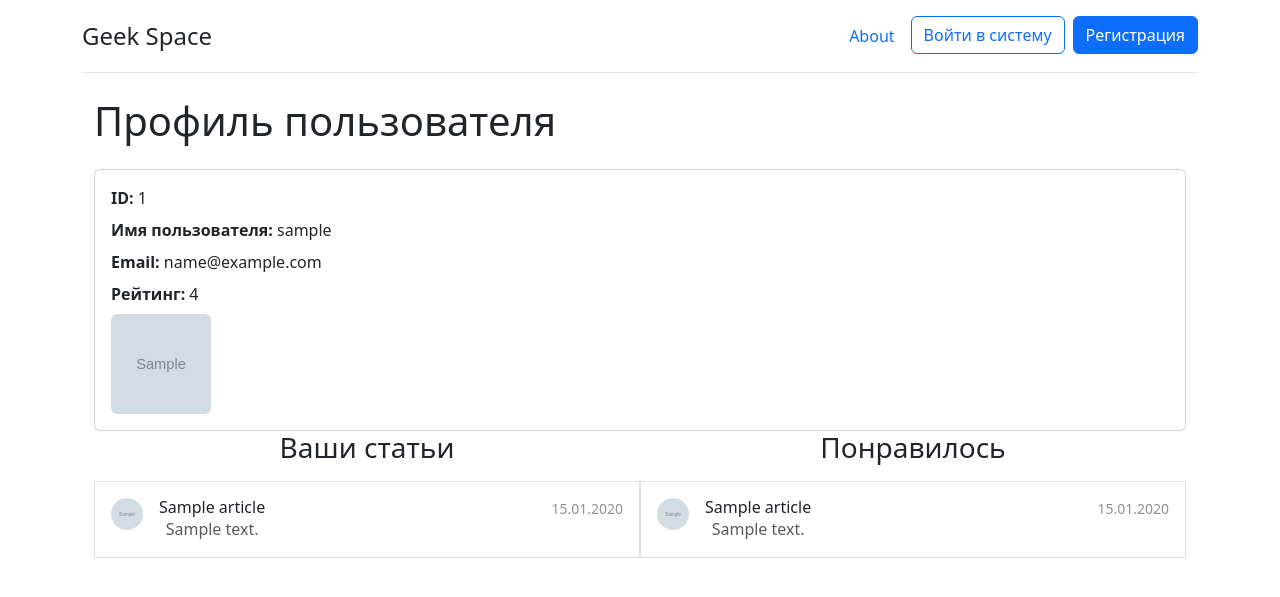
After one commit to mishakov1c/gaming_web, a Flask app: template webapp/templates/user/profile.html in a window 1280 px wide. The commit adds this page. Shown: the top 597 px of the page. Run offline with Flask 3, Linux system fonts and the light colour scheme; the template is opened without the code that fills it: values that come from a table or form of the project are taken from there, others are empty; tables that the repository leaves empty hold one stand-in row (values such as "Sample post"); grey boxes marked "Sample" are stand-in pictures; some libraries are stand-ins or nearby versions.

Commit message:
add profile page for another users and a little bit of admin staff

```diff
--- a/webapp/__init__.py
+++ b/webapp/__init__.py
@@ -3,6 +3,7 @@ from flask import Flask, flash, redirect, render_template, url_for
 from flask_login import LoginManager, current_user, login_required, login_user, logout_user
 from flask_migrate import Migrate
 from webapp.article.views import blueprint as article_blueprint
+from webapp.admin.views import blueprint as admin_blueprint
 from webapp.user.views import blueprint as user_blueprint
 from webapp.user.models import db, User
 
@@ -20,6 +21,7 @@ def create_app():
 
     app.register_blueprint(article_blueprint)
     app.register_blueprint(user_blueprint)
+    app.register_blueprint(admin_blueprint)
 
     @login_manager.user_loader
     def load_user(user_id):
--- a/webapp/templates/articles/index.html
+++ b/webapp/templates/articles/index.html
@@ -10,7 +10,7 @@
                     <h3>{{ news.title }}</h3>
                 </a>
 
-                <span style="font-weight:500;">{{ news.author.username }} | {{ news.written.strftime('%d.%m.%Y') }} | Комментарии: {{ news.comments_count() }}</span>
+                <span style="font-weight:500;"><a href="{{ url_for('user.another_profile', username=news.author.username) }}">{{ news.author.username }}</a> | {{ news.written.strftime('%d.%m.%Y') }} | Комментарии: {{ news.comments_count() }}</span>
 
                 {% if current_user.is_admin or (current_user.is_authenticated and current_user.id == news.author_id) %}
                     <a href="{{ url_for('article.edit_post', id=news['id']) }}">
--- /dev/null
+++ b/webapp/templates/user/profile.html
@@ -0,0 +1,54 @@
+{% extends 'base.html' %}
+
+{% block content %}
+
+<div class="container">
+    <h1 class="mb-4">Профиль пользователя</h1>
+    <div class="card">
+        <div class="card-body">
+            <p class="mb-2"><strong>ID:</strong> {{ user.id }}</p>
+            <p class="mb-2"><strong>Имя пользователя:</strong> {{ user.username }}</p>
+            <p class="mb-2"><strong>Email:</strong> {{ user.email }}</p>
+            <p class="mb-2"><strong>Рейтинг:</strong> {{ user.rating }}</p>
+            <img class="rounded" src="{{ user.avatar }}" alt="Аватар пользователя" width="100" height="100">
+        </div>
+    </div>
+    <div class="list-group w-auto">
+      <div class="container text-center">
+        <div class="row">
+          <div class="col" style="padding-right:0; padding-left:0;">
+            <h3 class="mb-3">Ваши статьи</h3>
+            {% for news in news_list %}
+            <a href="{{ news.url }}" class="list-group-item list-group-item-action d-flex gap-3 py-3" aria-current="true">
+              <img src="{{ user.avatar }}" alt="twbs" width="32" height="32" class="rounded-circle flex-shrink-0">
+              <div class="d-flex gap-2 w-100 justify-content-between">
+                <div>
+                  <h6 class="mb-0">{{ news.title }}</h6>
+                  <p class="mb-0 opacity-75">{{ news.description }}</p>
+                </div>
+                <small class="opacity-50 text-nowrap">{{ news.written.strftime('%d.%m.%Y') }}</small>
+              </div>
+            </a>
+        {% endfor %}
+          </div>
+          <div class="col" style="padding-right:0; padding-left:0;">
+            <h3 class="mb-3">Понравилось</h3>
+            {% for news in favorite_list %}
+            <a href="{{ news.url }}" class="list-group-item list-group-item-action d-flex gap-3 py-3" aria-current="true">
+              <img src="{{ user.avatar }}" alt="twbs" width="32" height="32" class="rounded-circle flex-shrink-0">
+              <div class="d-flex gap-2 w-100 justify-content-between">
+                <div>
+                  <h6 class="mb-0">{{ news.title }}</h6>
+                  <p class="mb-0 opacity-75">{{ news.description }}</p>
+                </div>
+                <small class="opacity-50 text-nowrap">{{ news.written.strftime('%d.%m.%Y') }}</small>
+              </div>
+            </a>
+        {% endfor %}
+          </div>
+        </div>
+      </div>
+      </div>
+</div>
+
+{% endblock %}
```
Also changed, not shown: webapp/admin/views.py (added, +9 -0 lines), webapp/user/decorators.py (added, +19 -0 lines), webapp/user/views.py (+12 -9 lines), webapp/admin/__init__.py (added), webapp/templates/user/another_user.html (renamed from webapp/templates/profile.html), webapp/templates/user/login.html (renamed from webapp/templates/login.html), webapp/templates/user/register.html (renamed from webapp/templates/register.html).
